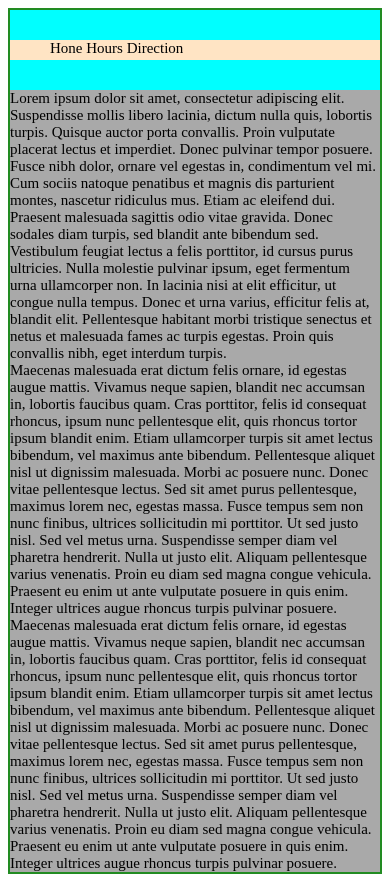
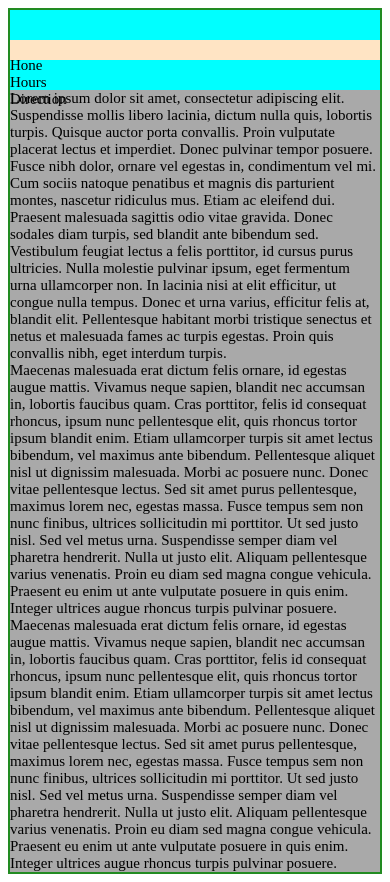
Before and after one commit to zavaranak/Draft, a plain HTML site: page Lab2/task2.14.html in a window 390 px wide. Drawn offline with Linux system fonts and the light colour scheme.

Commit message:
Update style.css

```diff
--- a/Lab2/style.css
+++ b/Lab2/style.css
@@ -255,7 +255,7 @@ body{
 		width: 100vw;
 		padding: 0 20px 20px 0;
 	}
-	.list-2-14 ul, li{
+	.list-2-14 ul{
 		display: inline;
 		list-style: none;
 		margin-block: 0;
```
